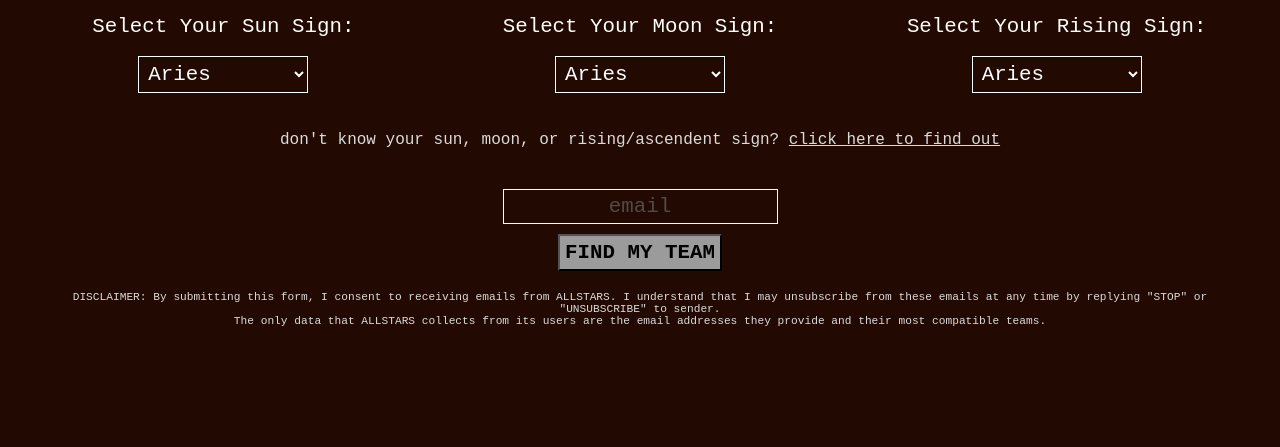
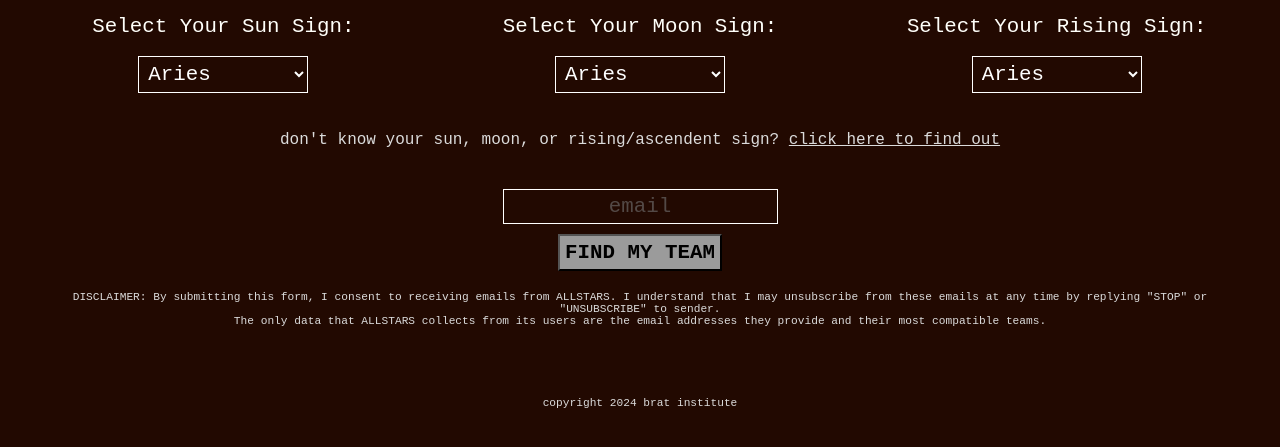
Before and after one commit to bratinstitute/ALLSTARS, a website: page public/index.html in a window 1280 px wide. Shown: the part 327-774 px from the top of the page. Drawn offline with Linux system fonts and the light colour scheme.

Commit message:
footer add

```diff
--- /dev/null
+++ b/public/footer.html
@@ -0,0 +1,3 @@
+<footer>
+    <h4>copyright 2024 brat institute</h4>
+</footer>
--- a/public/index.html
+++ b/public/index.html
@@ -96,5 +96,14 @@
     </div>
 
     <script src="script.js"></script>
+
+    <div id="footer"></div>
+      <script>
+         fetch('footer.html')
+             .then(response => response.text())
+             .then(data => {
+                 document.getElementById('footer').innerHTML = data;
+             });
+     </script>
 </body>
 </html>
```
